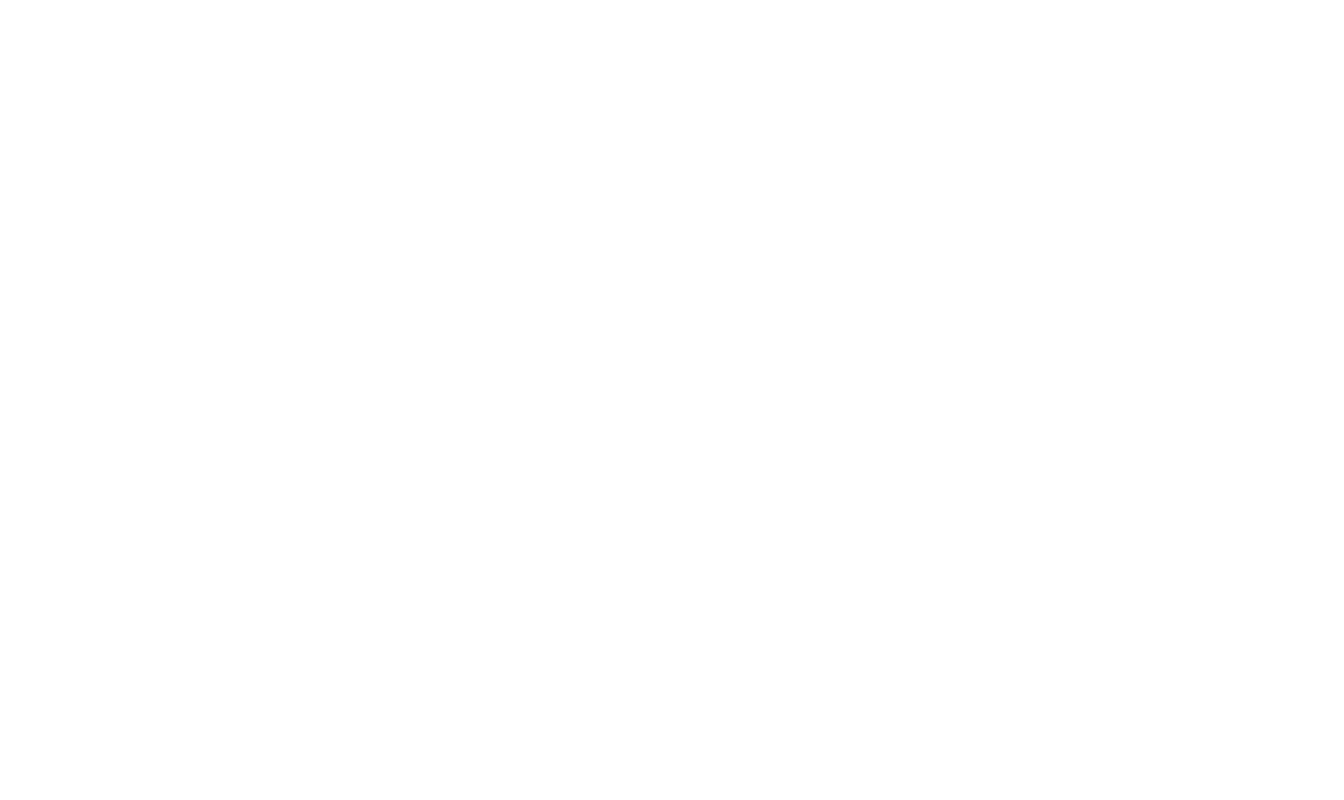
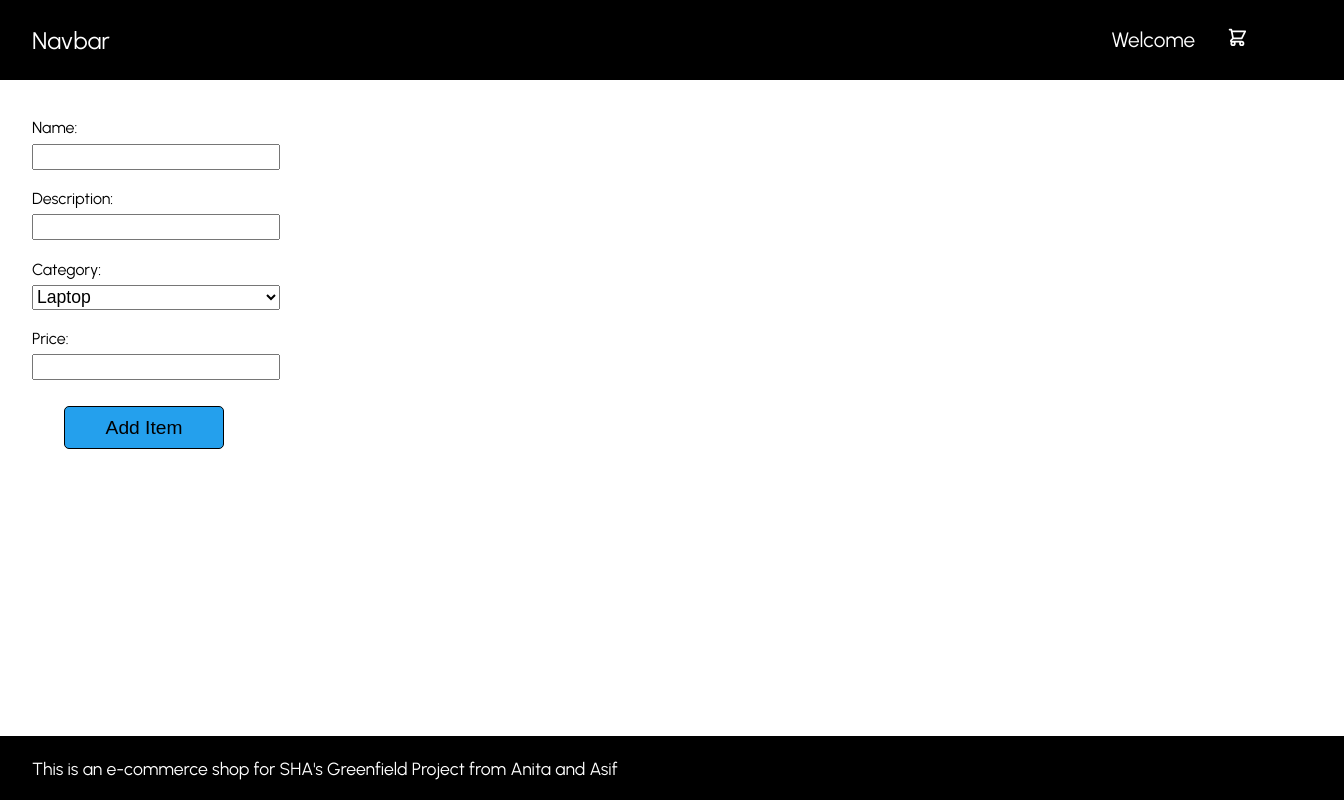
Before and after one commit to Project-Teamwork/sha-e-commerce, a React (Create React App) app in the folder client/: page /profile/admin in a window 1280 px wide. Before the commit this address had no page. Shown: the whole page, 1344 px wide, since content can reach past the window. Built offline with nearby package versions, Linux system fonts and the light colour scheme.

Commit message:
created add items in admin.jsx page

```diff
--- a/client/src/App.js
+++ b/client/src/App.js
@@ -4,6 +4,7 @@ import Home from "./pages/Home";
 import Register from "./pages/Register";
 import Login from "./pages/Login";
 import Profile from "./pages/Profile";
+import Admin from "./pages/Admin"
 
 function App() {
   return (
@@ -15,6 +16,7 @@ function App() {
             <Route path="/auth/register" element={<Register />} />
             <Route path="/auth/login" element={<Login />} />
             <Route path="/profile" element={<Profile />} />
+            <Route path="/profile/admin" element={<Admin />} />
           </Routes>
         </div>
       </Router>
--- /dev/null
+++ b/client/src/components/ButtonBlue.jsx
@@ -0,0 +1,28 @@
+import styled from "styled-components";
+
+const BlueButton = styled.button`
+  width: 10rem;
+  margin-block: 0.8rem 0;
+  margin-inline: 2rem;
+  font-size: 1.2rem;
+  background-color: #24a0ed;
+  border: 1px solid black;
+  border-radius: 5px;
+  transition: 0s background-color;
+  padding: 0.5em 2em;
+
+  cursor: pointer;
+  &:hover {
+    background-color: #1183ca;
+    transition-delay: 0.1s;
+  }
+  &:active {
+    background-color: #db5f12;
+  }
+`;
+
+function ButtonBlue(props) {
+  return <BlueButton onClick={props.onClick}>{props.children}</BlueButton>;
+}
+
+export default ButtonBlue;
--- /dev/null
+++ b/client/src/pages/Admin.jsx
@@ -0,0 +1,129 @@
+import axios from "axios";
+import { useState, useEffect } from "react";
+import NavbarProfile from "../components/NavbarProfile";
+import Footer from "../components/Footer";
+import styled from "styled-components";
+import ButtonBlue from "../components/ButtonBlue";
+
+const Wrapper = styled.div`
+  display: flex;
+  flex-direction: column;
+  align-items: flex-start;
+  margin-inline: 2rem;
+  margin-block: 2rem;
+`;
+
+const Label = styled.label`
+  display: flex;
+  flex-direction: column;
+  text-align: left;
+  margin: 0.4rem 0;
+`;
+
+const Input = styled.input`
+  width: 15rem;
+  height: 20px;
+  margin-block: 0.4rem;
+  font-size: 1.1rem;
+`;
+
+const Select = styled.select`
+width: 15.5rem;
+height: 25px;
+margin-block: 0.4rem;
+font-size: 1.1rem;
+
+`
+
+function Admin() {
+  const [user, setUser] = useState("");
+  const [name, setName] = useState("");
+  const [description, setDescription] = useState("");
+  const [category, setCategory] = useState("");
+  const [price, setPrice] = useState("");
+
+
+  useEffect(() => {
+    if (localStorage.getItem("token")) {
+      axios
+        .post("http://localhost:3636/auth/verify", {
+          token: localStorage.getItem("token"),
+        })
+        .then(({ data }) => {
+          setUser(data);
+        });
+    }
+  }, []);
+
+  function save() {
+    axios
+      .post("http://localhost:3636/items/", {
+        name,
+        description,
+        category,
+        price,
+      })
+      .then(({ data }) => {
+        alert("added");
+      });
+  }
+
+  function select (event) {
+      const value = event.target.value;
+      setCategory(value);
+    };
+
+  return (
+    <div>
+      <NavbarProfile>{user.username}</NavbarProfile>
+      <div>
+        <Wrapper>
+          <Label>
+            Name:
+            <Input
+              onChange={(e) => {
+                setName(e.target.value);
+              }}
+            />
+          </Label>
+          <Label>
+            Description:
+            <Input
+              onChange={(e) => {
+                setDescription(e.target.value);
+              }}
+            />
+          </Label>
+          <Label>
+            Category:
+            <Select
+               onChange={(e) => setCategory(e.target.value)}>
+              <option value="laptop">Laptop</option>
+              <option value="mobile">Mobile</option>
+              <option value="accessories">Accessories</option>
+              <option value="other">other</option>
+            </Select>
+          </Label>
+          <Label>
+            Price:
+            <Input
+              onChange={(e) => {
+                setPrice(e.target.value);
+              }}
+            />
+          </Label>
+          <ButtonBlue
+            onClick={() => {
+              save();
+            }}
+          >
+            Add Item
+          </ButtonBlue>
+        </Wrapper>
+      </div>
+      <Footer />
+    </div>
+  );
+}
+
+export default Admin;
```
Also changed, not shown: 1 other file (tests, documents, lock files or other folders).
